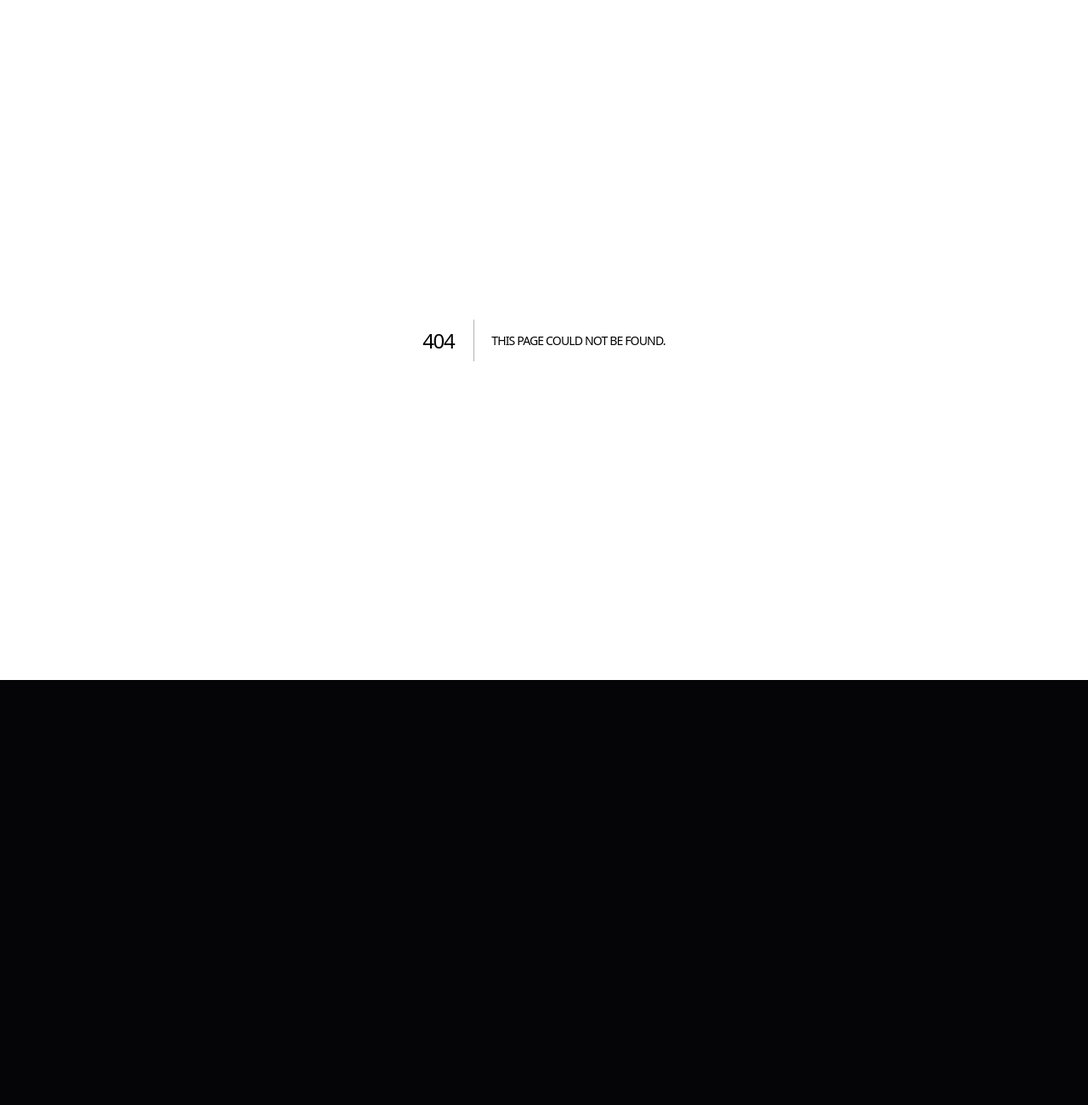
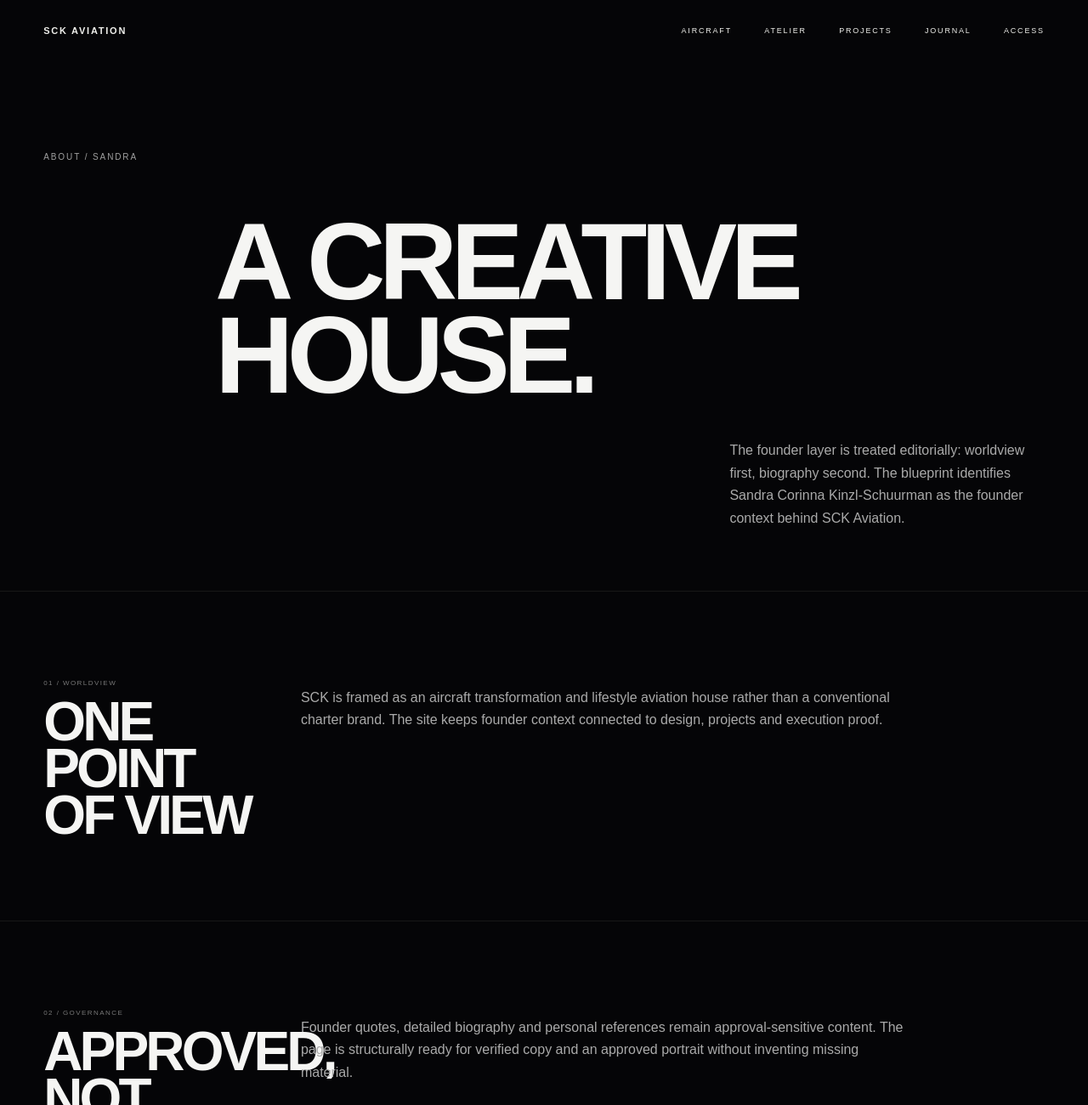
Before and after one commit to Gaurav-7489/sckaviation3d, a Next.js app: page /about in a window 1280 px wide. Before the commit this address had no page. Shown: the top 1300 px of the page at 85% size. Before the commit the page ends 800 px from the top, so only its background shows below. Built offline with nearby package versions, Linux system fonts and the light colour scheme.

Commit message:
feat: add founder-led about page

```diff
--- /dev/null
+++ b/app/about/page.tsx
@@ -0,0 +1,26 @@
+import type { Metadata } from 'next';
+import { EditorialShell, PageSection } from '@/components/ui/EditorialShell';
+
+export const metadata: Metadata = {
+  title: 'About / Sandra',
+  description: 'Founder-led context for SCK Aviation and the creative worldview behind the aircraft and atelier.',
+};
+
+export default function AboutPage() {
+  return (
+    <EditorialShell
+      eyebrow="ABOUT / SANDRA"
+      title={<>A Creative<br />House.</>}
+      intro="The founder layer is treated editorially: worldview first, biography second. The blueprint identifies Sandra Corinna Kinzl-Schuurman as the founder context behind SCK Aviation."
+      nextHref="/access"
+      nextLabel="Connect Selectively"
+    >
+      <PageSection index="01 / WORLDVIEW" title="One Point Of View">
+        <p>SCK is framed as an aircraft transformation and lifestyle aviation house rather than a conventional charter brand. The site keeps founder context connected to design, projects and execution proof.</p>
+      </PageSection>
+      <PageSection index="02 / GOVERNANCE" title="Approved, Not Invented">
+        <p>Founder quotes, detailed biography and personal references remain approval-sensitive content. The page is structurally ready for verified copy and an approved portrait without inventing missing material.</p>
+      </PageSection>
+    </EditorialShell>
+  );
+}
```
